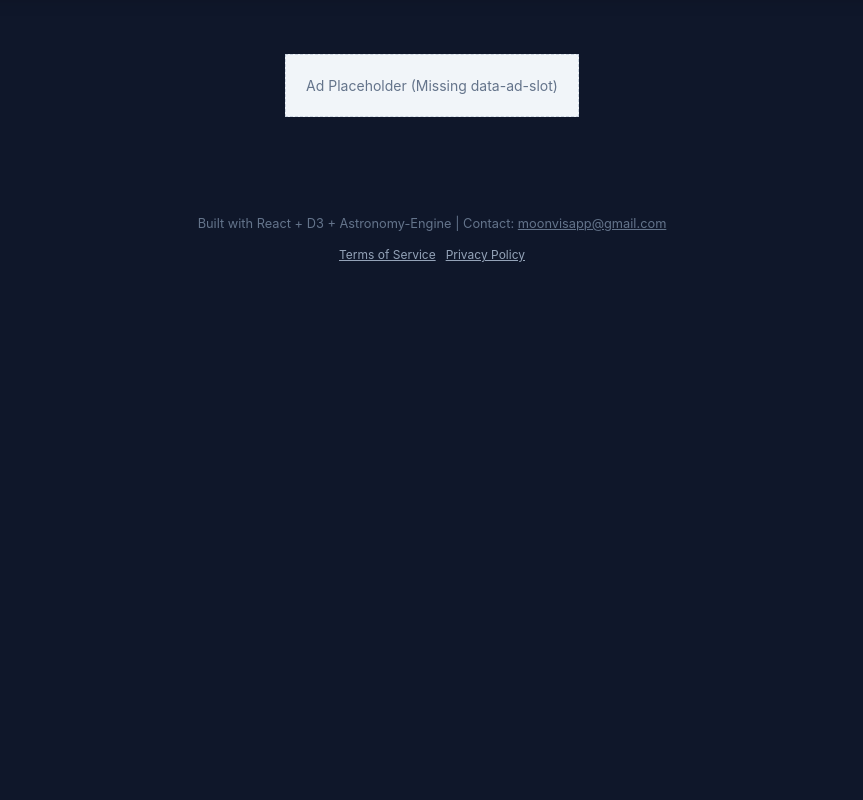
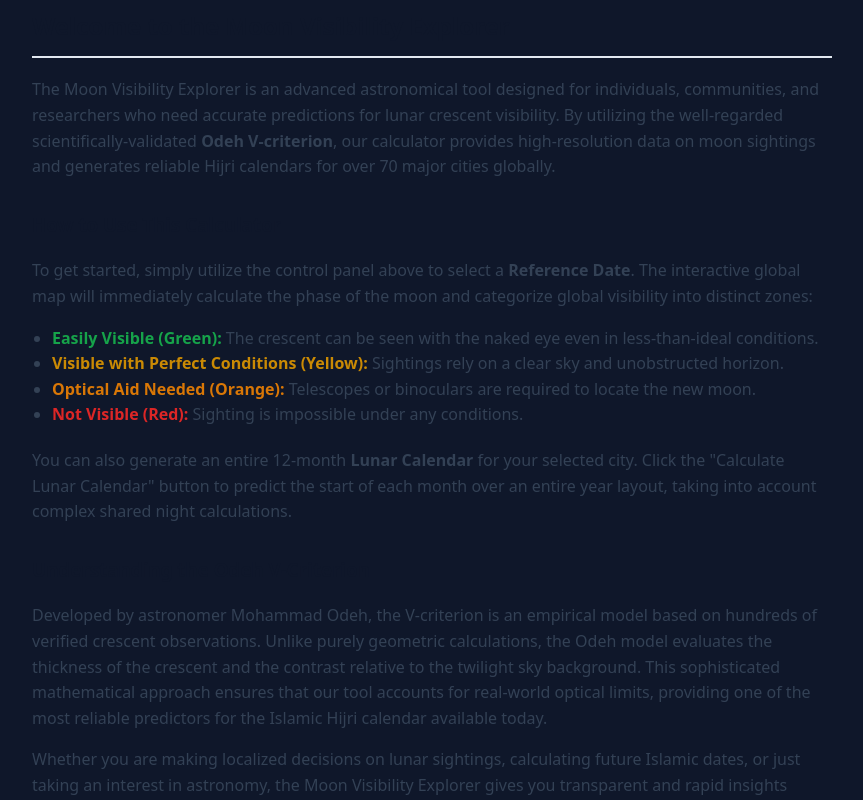
Before and after one commit to moonvisapp/moonvis-app, a React (Vite) app: page / in a window 1280 px wide. Shown: the part 1680-2480 px from the top of the page, without its empty margins (208-1071 px from the left). Before the commit the page ends 2008 px from the top, so only its background shows below. Built offline with nearby package versions, Linux system fonts and the light colour scheme.

Commit message:
adsense fixes

```diff
--- a/src/App.jsx
+++ b/src/App.jsx
@@ -1,6 +1,5 @@
 import React, { lazy, Suspense } from 'react';
 import { BrowserRouter as Router, Routes, Route, Link } from 'react-router-dom';
-import AdBanner from './components/AdBanner';
 import './App.css';
 
 // Lazy loading pages for better performance
@@ -33,11 +32,6 @@ function App() {
             <Link to="/privacy" style={{ marginRight: '15px' }}>Privacy</Link>
             <Link to="/terms">Terms</Link>
           </nav>
-
-          {/* Top Ad Placeholder */}
-          <AdBanner
-            style={{ marginTop: '20px', maxWidth: '800px', marginLeft: 'auto', marginRight: 'auto' }}
-          />
         </header>
 
         <Suspense fallback={<div className="loader">Loading...</div>}>
--- a/src/pages/Home.jsx
+++ b/src/pages/Home.jsx
@@ -270,9 +270,47 @@ function Home() {
                 </section>
             </main>
 
-            {/* Bottom Ad Placeholder */}
+            <article className="seo-publisher-content" style={{
+                maxWidth: '800px',
+                margin: '40px auto',
+                padding: '0 20px',
+                color: '#334155',
+                lineHeight: '1.6',
+                fontFamily: 'system-ui, -apple-system, sans-serif'
+            }}>
+                <h2 style={{ color: '#0f172a', borderBottom: '2px solid #e2e8f0', paddingBottom: '10px' }}>
+                    Welcome to the Moon Visibility Explorer
+                </h2>
+                <p>
+                    The Moon Visibility Explorer is an advanced astronomical tool designed for individuals, communities, and researchers who need accurate predictions for lunar crescent visibility. By utilizing the well-regarded scientifically-validated <strong>Odeh V-criterion</strong>, our calculator provides high-resolution data on moon sightings and generates reliable Hijri calendars for over 70 major cities globally.
+                </p>
+
+                <h3 style={{ color: '#0f172a', marginTop: '30px' }}>How to Use This Calculator</h3>
+                <p>
+                    To get started, simply utilize the control panel above to select a <strong>Reference Date</strong>. The interactive global map will immediately calculate the phase of the moon and categorize global visibility into distinct zones:
+                </p>
+                <ul style={{ paddingLeft: '20px', marginBottom: '20px' }}>
+                    <li><strong style={{ color: '#16a34a' }}>Easily Visible (Green):</strong> The crescent can be seen with the naked eye even in less-than-ideal conditions.</li>
+                    <li><strong style={{ color: '#ca8a04' }}>Visible with Perfect Conditions (Yellow):</strong> Sightings rely on a clear sky and unobstructed horizon.</li>
+                    <li><strong style={{ color: '#d97706' }}>Optical Aid Needed (Orange):</strong> Telescopes or binoculars are required to locate the new moon.</li>
+                    <li><strong style={{ color: '#dc2626' }}>Not Visible (Red):</strong> Sighting is impossible under any conditions.</li>
+                </ul>
+                <p>
+                    You can also generate an entire 12-month <strong>Lunar Calendar</strong> for your selected city. Click the "Calculate Lunar Calendar" button to predict the start of each month over an entire year layout, taking into account complex shared night calculations.
+                </p>
+
+                <h3 style={{ color: '#0f172a', marginTop: '30px' }}>Understanding the Odeh V-Criterion</h3>
+                <p>
+                    Developed by astronomer Mohammad Odeh, the V-criterion is an empirical model based on hundreds of verified crescent observations. Unlike purely geometric calculations, the Odeh model evaluates the thickness of the crescent and the contrast relative to the twilight sky background. This sophisticated mathematical approach ensures that our tool accounts for real-world optical limits, providing one of the most reliable predictors for the Islamic Hijri calendar available today.
+                </p>
+                <p>
+                    Whether you are making localized decisions on lunar sightings, calculating future Islamic dates, or just taking an interest in astronomy, the Moon Visibility Explorer gives you transparent and rapid insights previously restricted to professional observatories.
+                </p>
+            </article>
+
+            {/* Bottom Ad Placeholder - Now supported by substantial publisher content! */}
             <AdBanner
-                style={{ marginTop: '40px', marginBottom: '20px', maxWidth: '800px', marginLeft: 'auto', marginRight: 'auto' }}
+                style={{ marginTop: '20px', marginBottom: '40px', maxWidth: '800px', marginLeft: 'auto', marginRight: 'auto' }}
             />
 
             <LunarCalendarModal
```
